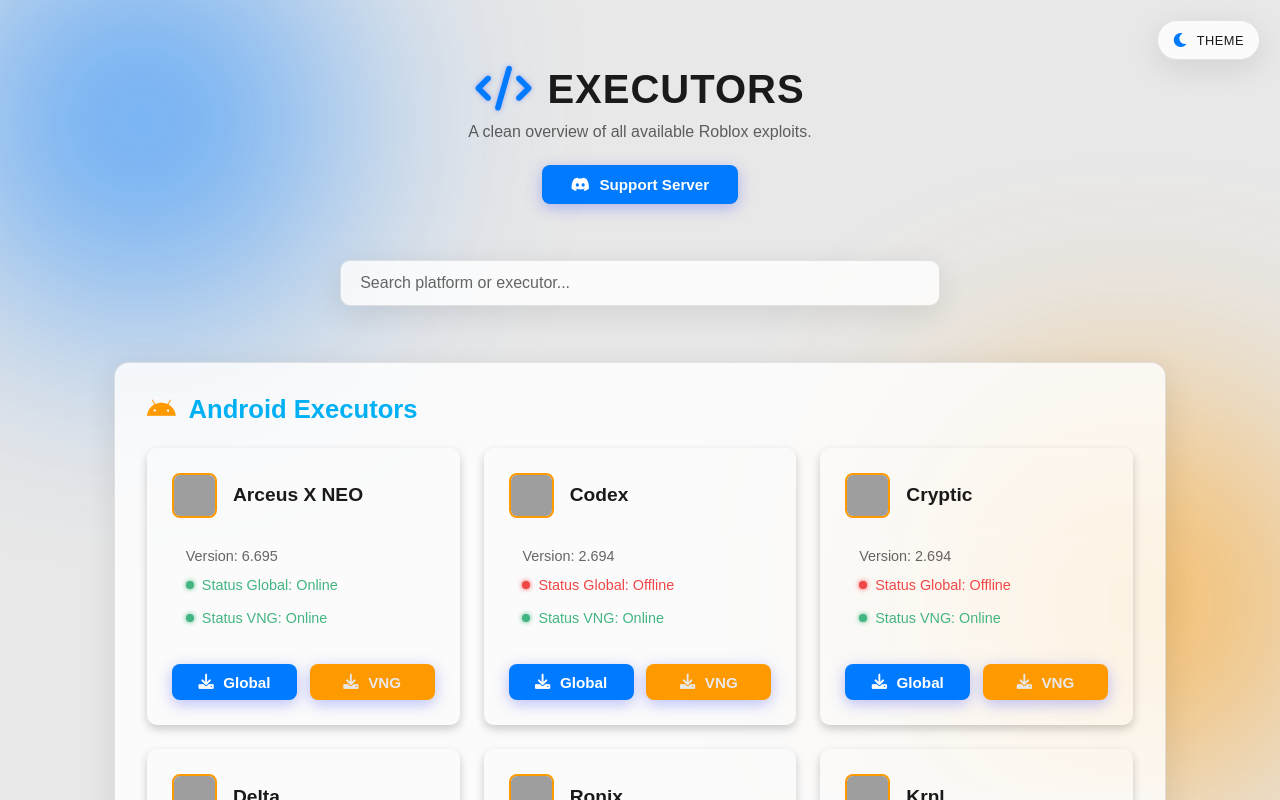
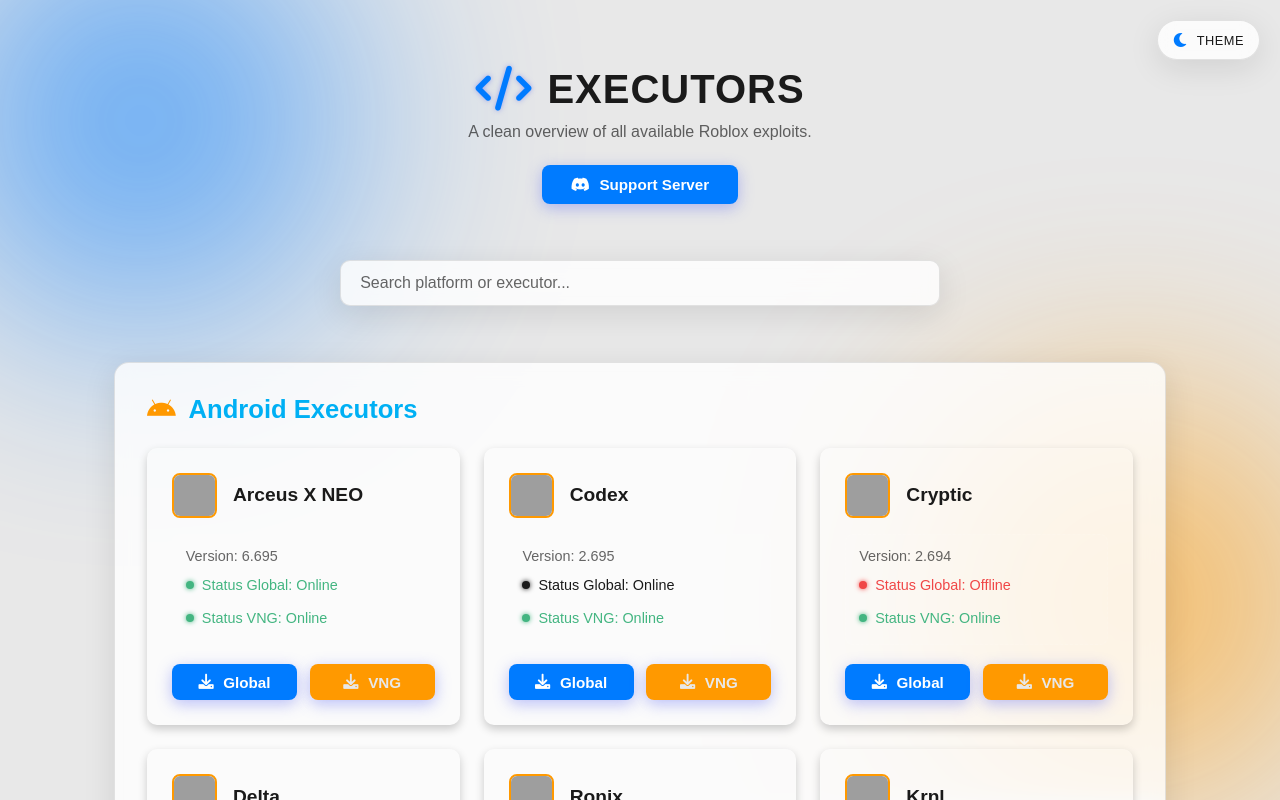
Before and after one commit to ugphone839/Executors, a plain HTML site: page index.html in a window 1280 px wide. Shown: the top 800 px of the page. Drawn offline with Linux system fonts and the light colour scheme; grey boxes are pictures that could not be loaded.

Commit message:
Update index.html

```diff
--- a/index.html
+++ b/index.html
@@ -63,12 +63,12 @@
                             <h3>Codex</h3>
                         </div>
                         <div class="card-info">
-                            <span class="version">Version: 2.694</span>
-                            <span class="status status-offline">Status Global: Offline</span>
+                            <span class="version">Version: 2.695</span>
+                            <span class="status status-offnne">Status Global: Online</span>
                             <span class="status status-online">Status VNG: Online</span>
                         </div>
                         <div class="card-actions">
-                            <a href="https://gofile.io/d/sKDpxF" class="btn btn-download-main"><i class="fas fa-download"></i> Global</a>
+                            <a href="https://gofile.io/d/UzbLud" class="btn btn-download-main"><i class="fas fa-download"></i> Global</a>
                             <a href="https://www.mediafire.com/file/3piv87u6044r554/Codex_v2.689_VNG.apk/file" class="btn btn-download-alt"><i class="fas fa-download"></i> VNG</a>
                         </div>
                     </div>
```
